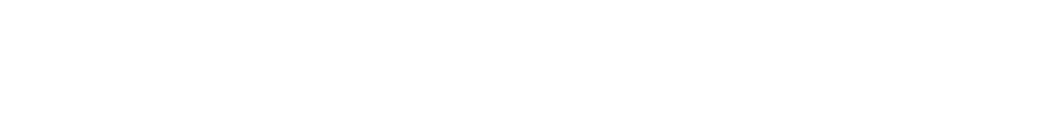
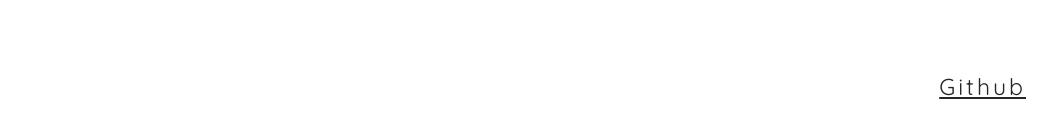
Before and after one commit to DrShahinstein/tic-tac-toe, a React (Create React App) app: page / in a window 1280 px wide. Shown: the part 666-797 px from the top of the page, without its empty margins (224-1277 px from the left). Built offline with nearby package versions, Linux system fonts and the light colour scheme.

Commit message:
Add the Github Link

```diff
--- a/src/App.js
+++ b/src/App.js
@@ -124,6 +124,15 @@
           <br />
           <Button onClick={this.saveSettings}>OK</Button>
         </div>
+
+        <a
+          className="github-link"
+          href="https://github.com/Unreol-Freedom/tic-tac-toe"
+          target="_blank"
+          rel="noreferrer"
+        >
+          Github
+        </a>
       </>
     );
   }
```
